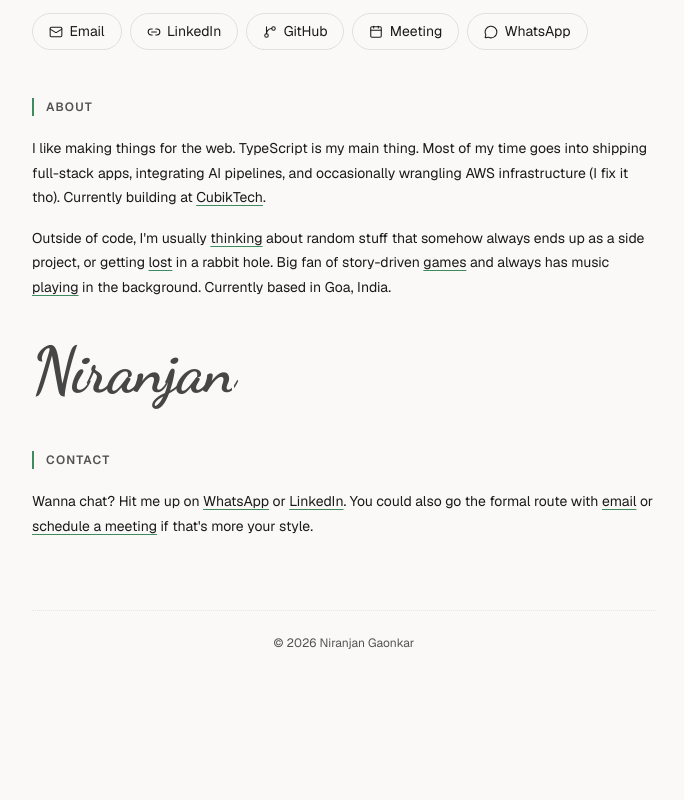
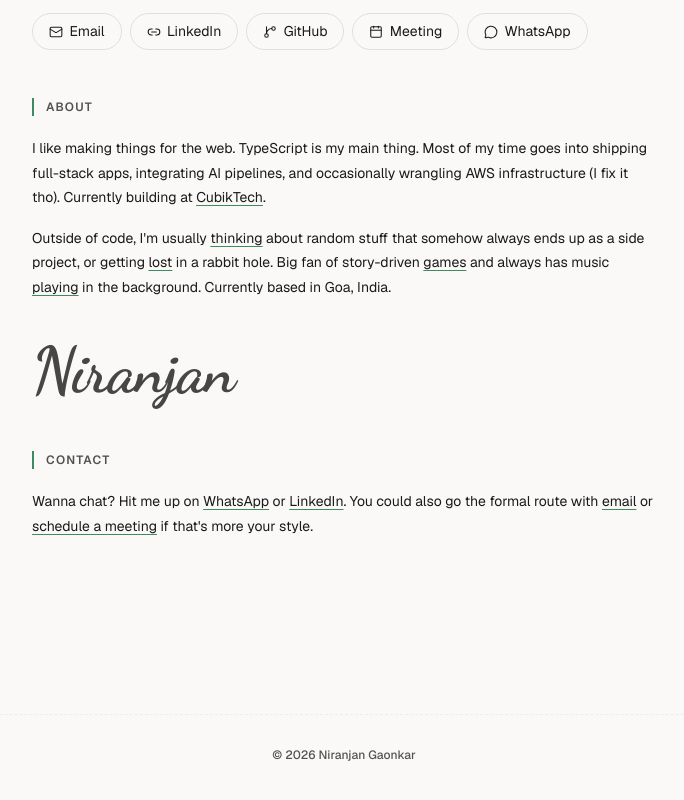
Before and after one commit to Niranjangkr/portfolio, a Next.js app: page / in a window 1280 px wide. Shown: the part 250-1050 px from the top of the page, without its empty margins (296-980 px from the left). Before the commit the page ends 981 px from the top, so only its background shows below. Built offline with nearby package versions, Linux system fonts and the light colour scheme.

Commit message:
ui: updated the header and footer and overall layout

```diff
--- a/app/experience/page.tsx
+++ b/app/experience/page.tsx
@@ -101,12 +101,6 @@ export default function ExperiencePage() {
         </div>
       </div>
 
-      {/* ── Footer ───────────────────────────────────────────────────────── */}
-      <footer className="mt-24 pt-8 border-t border-dashed border-border">
-        <p className="text-center text-xs font-medium text-muted">
-          © {siteContent.footer.year} {siteContent.footer.name}
-        </p>
-      </footer>
     </div>
   );
 }
--- a/app/globals.css
+++ b/app/globals.css
@@ -117,20 +117,19 @@ body {
 .signature-mask {
   position: absolute;
   top: 0;
+  bottom: 0;
   right: 0;
-  bottom: 0;
   width: 100%;
   background: var(--background);
   animation: signatureReveal 1.8s cubic-bezier(0.4, 0, 0.2, 1) forwards;
   animation-delay: 0.8s;
   transform-origin: right;
-  border-left: 2px solid var(--accent); /* the 'pen' */
+  z-index: 2;
 }
 
 @keyframes signatureReveal {
-  0% { width: 100%; border-left-color: var(--accent); }
-  90% { width: 0%; border-left-color: var(--accent); }
-  100% { width: 0%; border-left-color: transparent; }
+  0% { width: 100%; }
+  100% { width: 0%; }
 }
 
 /* ─── Green underline links ──────────────────────────────────────────────── */
--- a/app/layout.tsx
+++ b/app/layout.tsx
@@ -45,6 +45,8 @@ export const metadata: Metadata = {
   },
 };
 
+import Footer from "@/components/Footer";
+
 export default function RootLayout({
   children,
 }: Readonly<{
@@ -59,11 +61,12 @@ export default function RootLayout({
       <head>
         <ThemeScript />
       </head>
-      <body className="min-h-screen antialiased">
+      <body className="min-h-screen antialiased flex flex-col">
         <Navbar />
-        <main className="pt-20 pb-8">
+        <main className="flex-1 pt-20">
           <PageTransition>{children}</PageTransition>
         </main>
+        <Footer />
       </body>
     </html>
   );
--- a/app/page.tsx
+++ b/app/page.tsx
@@ -115,16 +115,6 @@ export default function Home() {
         </p>
       </section>
 
-      {/* ── Footer ───────────────────────────────────────────────────────── */}
-      <footer className="pt-6">
-        <hr className="footer-sep mb-6" />
-        <p
-          className="text-center text-xs"
-          style={{ color: "var(--foreground-muted)" }}
-        >
-          © {footer.year} {footer.name}
-        </p>
-      </footer>
     </div>
   );
 }
--- /dev/null
+++ b/components/Footer.tsx
@@ -0,0 +1,14 @@
+import { siteContent } from "@/data/content";
+
+export default function Footer() {
+  return (
+    <footer className="w-full mt-20 pb-10">
+      <div className="w-full border-t border-dashed border-border/60 mb-8" />
+      <div className="max-w-2xl mx-auto px-6 text-center">
+        <p className="text-xs font-medium text-muted">
+          © {siteContent.footer.year} {siteContent.footer.name}
+        </p>
+      </div>
+    </footer>
+  );
+}
--- a/components/Signature.tsx
+++ b/components/Signature.tsx
@@ -10,7 +10,7 @@ export default function Signature({ name }: { name: string }) {
   }, []);
 
   return (
-    <div className="signature-container" aria-label={name}>
+    <div className="signature-container overflow-hidden px-8 py-4 -mx-8 -my-4" aria-label={name}>
       <span className="signature-text">{name}</span>
       {/* The mask simulates the drawing effect */}
       {mounted && <div className="signature-mask" />}
```
